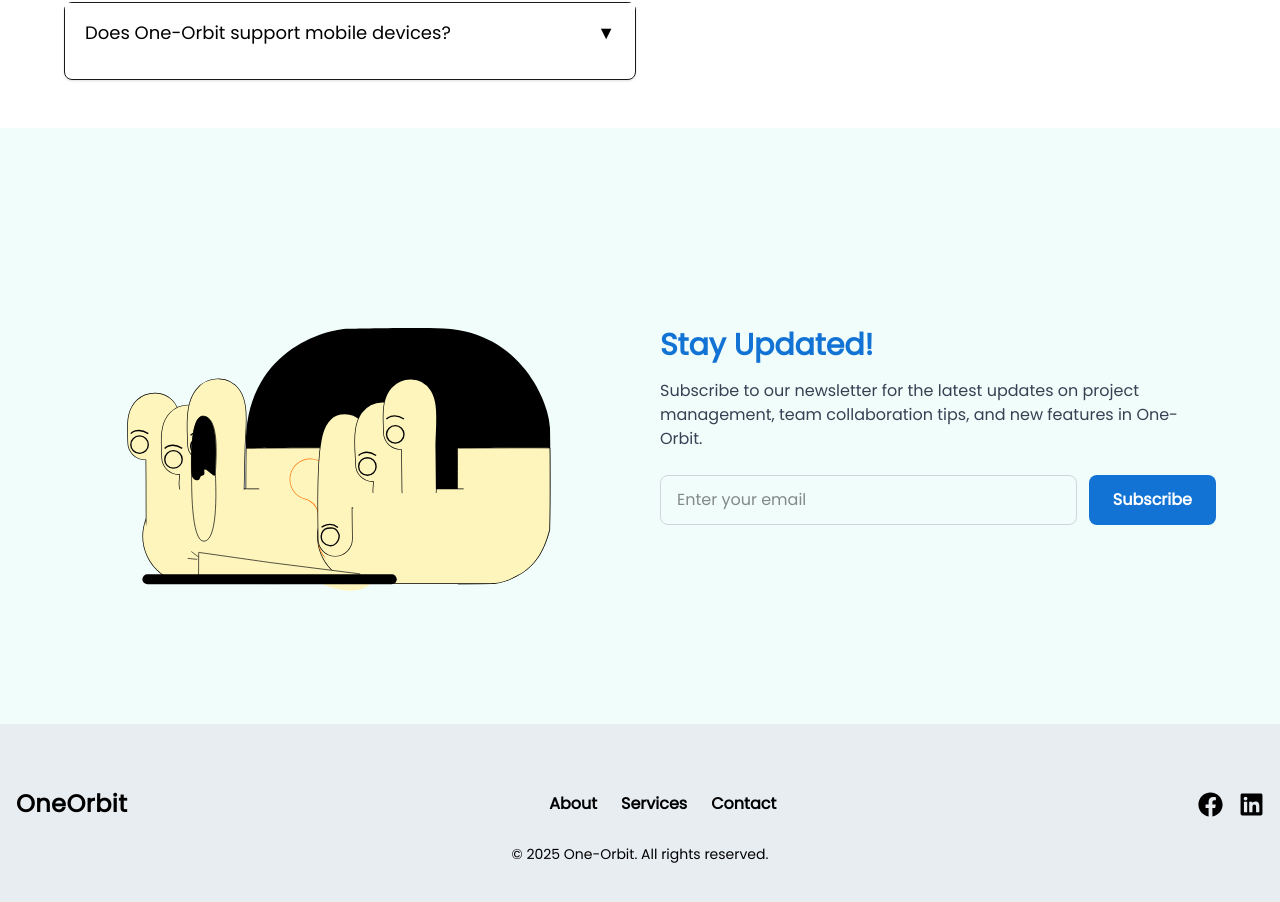
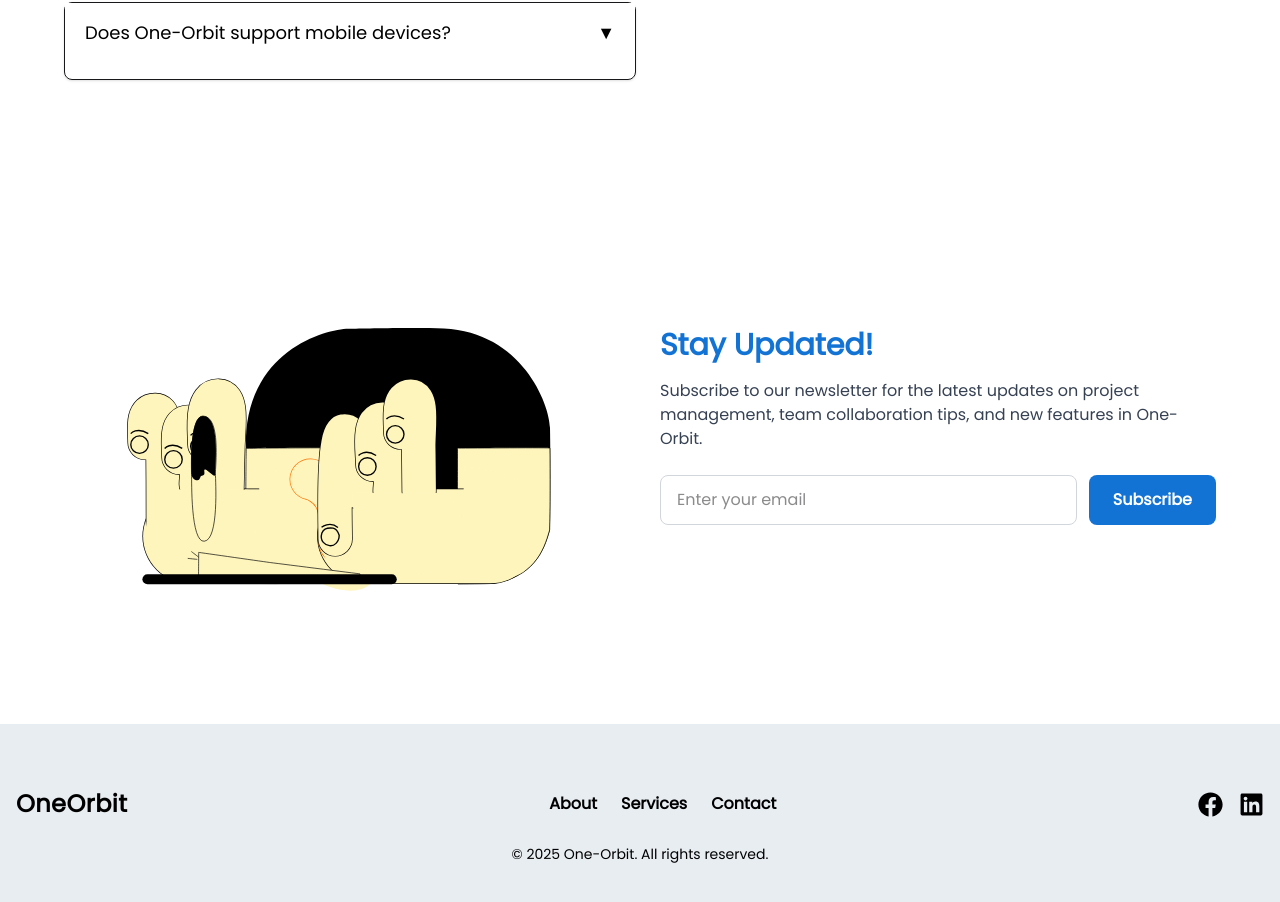
Before and after one commit to swajannaimur/One-Orbit, a Next.js app: page / in a window 1280 px wide. Shown: the part 2300-3202 px from the top of the page. Built offline with nearby package versions, Linux system fonts and the light colour scheme.

Commit message:
Updated:change the background color of the newsletter section

```diff
--- a/src/app/HomePageSections/NewsletterSection.jsx
+++ b/src/app/HomePageSections/NewsletterSection.jsx
@@ -15,7 +15,7 @@ const NewsletterSection = () => {
   };
 
   return (
-    <section className="bg-teal-50 py-12 px-4 w-full">
+    <section className="py-12 px-4 w-full">
       <div className="max-w-6xl mx-auto flex flex-col md:flex-row items-center gap-10">
         <div className="w-full md:w-1/2 flex justify-center">
           <Lottie
```
